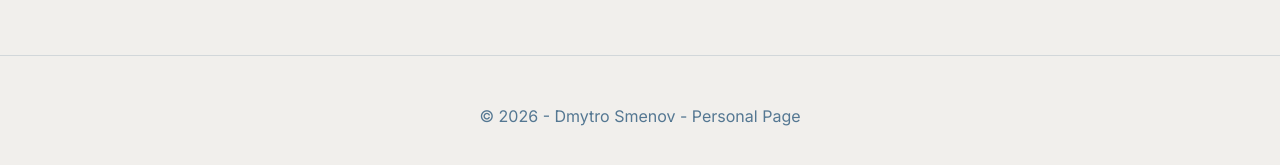
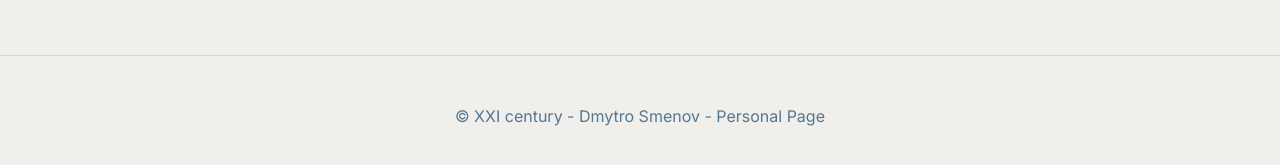
Before and after one commit to dsmenov/dsmenov.github.io, a Jekyll site: the page built from index.md, in a window 1280 px wide. Shown: the part 722-887 px from the top of the page. Built offline with Jekyll 4.4.1, drawn with Linux system fonts in a browser that asks for light colours; our own code applies the rules of GitHub Pages for plain Markdown files.

Commit message:
chore: Update copyright year from 2026 to XXI century.

```diff
--- a/_layouts/default.html
+++ b/_layouts/default.html
@@ -29,7 +29,7 @@
   </main>
 
   <footer>
-    <p>&copy; 2026 - {{ site.title }}</p>
+    <p>&copy; XXI century - {{ site.title }}</p>
   </footer>
 
   <script>
```
